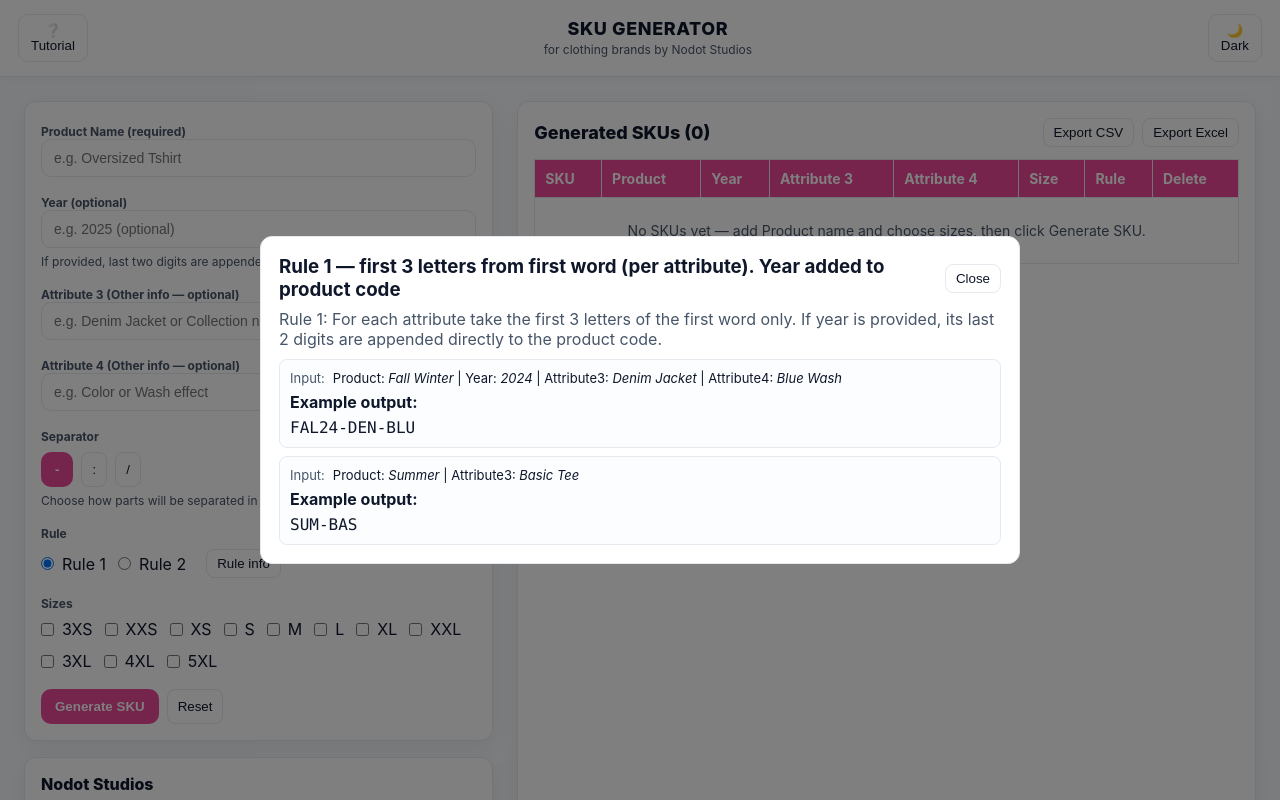
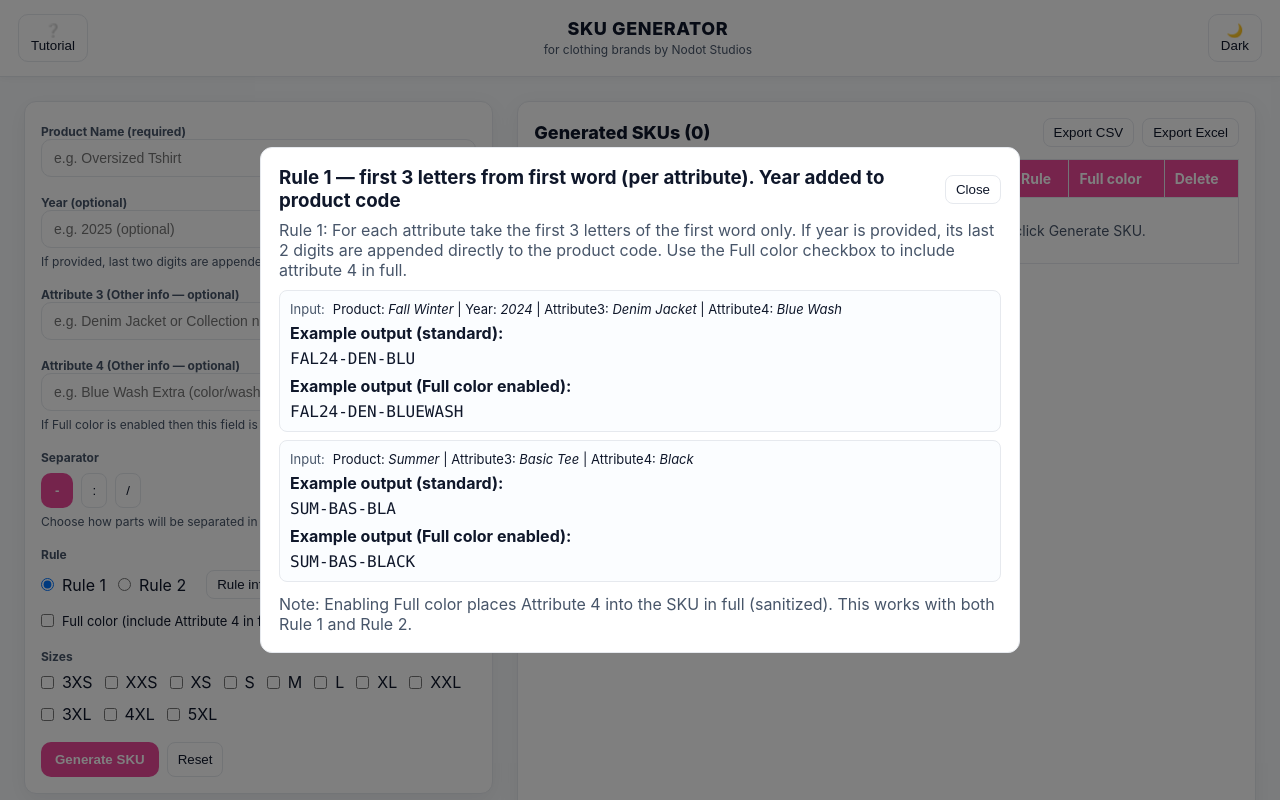
Before and after one commit to nodotstudios/sku-generator, a Next.js app: page / in a window 1280 px wide. Both pictures are taken after a click on the button "Rule info". Shown: the top 800 px of the page. Built offline with nearby package versions, Linux system fonts and the light colour scheme.

Commit message:
feat: rule added

```diff
--- a/app/page.js
+++ b/app/page.js
@@ -13,8 +13,9 @@ export default function SkuGenerator() {
   const [error, setError] = useState("");
   const [darkMode, setDarkMode] = useState(false);
 
-  const [rule, setRule] = useState("rule1");
+  const [rule, setRule] = useState("rule1"); // rule1 or rule2
   const [separator, setSeparator] = useState("-");
+  const [fullColor, setFullColor] = useState(false); // NEW: checkbox that forces attribute4 full
   const [showRuleModal, setShowRuleModal] = useState(false);
   const [showHowTo, setShowHowTo] = useState(false);
 
@@ -74,22 +75,34 @@ export default function SkuGenerator() {
     return words.map((w) => (w[0] || "")).join("");
   };
 
+  // sanitize full attribute: remove spaces and non-alphanumeric, preserve letters+digits
+  const sanitizeFull = (text) => {
+    if (!text) return "";
+    return text.trim().replace(/\s+/g, "").replace(/[^a-zA-Z0-9]/g, "");
+  };
+
   const buildProductCode = (prod, yearVal, ruleSel) => {
     if (!prod) return "";
     if (ruleSel === "rule1") {
       const code = firstNLettersOfFirstWord(prod, 3);
       return yearVal ? `${code}${String(yearVal).slice(-2)}` : code;
     } else {
+      // rule2 uses first letters of up to first 3 words for product
       const code = firstLetterOfFirstNWords(prod, 3);
       return yearVal ? `${code}${String(yearVal).slice(-2)}` : code;
     }
   };
 
-  const buildAttrCode = (text, ruleSel) => {
+  // build attribute code; attr4Full flag forces full sanitized value for attribute4
+  const buildAttrCode = (text, ruleSel, attr4Full = false) => {
     if (!text) return "";
+    if (attr4Full) {
+      return sanitizeFull(text);
+    }
     if (ruleSel === "rule1") {
       return firstNLettersOfFirstWord(text, 3);
     } else {
+      // rule2 uses first letters of up to first 3 words
       return firstLetterOfFirstNWords(text, 3);
     }
   };
@@ -102,8 +115,8 @@ export default function SkuGenerator() {
     setError("");
 
     const prodCode = buildProductCode(product, year, rule).toUpperCase();
-    const attr3Code = buildAttrCode(attribute3, rule).toUpperCase();
-    const attr4Code = buildAttrCode(attribute4, rule).toUpperCase();
+    const attr3Code = buildAttrCode(attribute3, rule, false).toUpperCase();
+    const attr4Code = buildAttrCode(attribute4, rule, fullColor).toUpperCase(); // fullColor applied here
 
     const parts = [];
     if (prodCode) parts.push(prodCode);
@@ -124,6 +137,7 @@ export default function SkuGenerator() {
         size,
         rule,
         separator: sep,
+        fullColor,
       };
     });
 
@@ -145,7 +159,7 @@ export default function SkuGenerator() {
   };
 
   const exportCSV = () => {
-    const data = generated.map(({ sku, product, year, attribute3, attribute4, size, rule, separator }) => ({
+    const data = generated.map(({ sku, product, year, attribute3, attribute4, size, rule, separator, fullColor }) => ({
       SKU: sku,
       Product: product,
       Year: year,
@@ -154,6 +168,7 @@ export default function SkuGenerator() {
       Size: size,
       Rule: rule,
       Separator: separator,
+      FullColor: fullColor ? "yes" : "no",
     }));
     const ws = XLSX.utils.json_to_sheet(data);
     const wb = XLSX.utils.book_new();
@@ -162,7 +177,7 @@ export default function SkuGenerator() {
   };
 
   const exportExcel = () => {
-    const data = generated.map(({ sku, product, year, attribute3, attribute4, size, rule, separator }) => ({
+    const data = generated.map(({ sku, product, year, attribute3, attribute4, size, rule, separator, fullColor }) => ({
       SKU: sku,
       Product: product,
       Year: year,
@@ -171,6 +186,7 @@ export default function SkuGenerator() {
       Size: size,
       Rule: rule,
       Separator: separator,
+      FullColor: fullColor ? "yes" : "no",
     }));
     const ws = XLSX.utils.json_to_sheet(data);
     const wb = XLSX.utils.book_new();
@@ -213,7 +229,6 @@ export default function SkuGenerator() {
       color: palette.text,
       paddingBottom: 24,
     },
-    /* header uses grid so center stays perfectly centered */
     header: {
       padding: "14px 18px",
       background: palette.surface,
@@ -229,7 +244,6 @@ export default function SkuGenerator() {
     headerRight: { display: "flex", alignItems: "center", justifyContent: "flex-end", gap: 8 },
     title: { fontSize: 18, fontWeight: 800, letterSpacing: 0.6 },
     subTitle: { fontSize: 12, color: palette.muted, marginTop: 4 },
-    headerActions: { display: "flex", gap: 8, alignItems: "center" },
     toggleBtn: { padding: "8px 12px", borderRadius: 10, border: `1px solid ${palette.border}`, background: "transparent", color: palette.text, cursor: "pointer" },
     wrap: { display: "flex", gap: 24, padding: 24, flexWrap: "wrap" },
     left: { flex: "1 1 360px", maxWidth: 520, display: "flex", flexDirection: "column", gap: 16 },
@@ -256,19 +270,19 @@ export default function SkuGenerator() {
       title: "Rule 1 — first 3 letters from first word (per attribute). Year added to product code",
       examples: [
         { input: { product: "Fall Winter", year: "2024", attribute3: "Denim Jacket", attribute4: "Blue Wash" } },
-        { input: { product: "Summer", year: "", attribute3: "Basic Tee", attribute4: "" } },
+        { input: { product: "Summer", year: "", attribute3: "Basic Tee", attribute4: "Black" } },
       ],
       note:
-        "Rule 1: For each attribute take the first 3 letters of the first word only. If year is provided, its last 2 digits are appended directly to the product code.",
+        "Rule 1: For each attribute take the first 3 letters of the first word only. If year is provided, its last 2 digits are appended directly to the product code. Use the Full color checkbox to include attribute 4 in full.",
     },
     rule2: {
       title: "Rule 2 — first letters of up to first 3 words (per attribute). Year added to product code",
       examples: [
         { input: { product: "Fall Winter Collection", year: "2024", attribute3: "Denim Jacket", attribute4: "Blue Wash" } },
-        { input: { product: "Summer", year: "", attribute3: "Basic Tee Long", attribute4: "" } },
+        { input: { product: "Summer", year: "", attribute3: "Basic Tee Long", attribute4: "Black" } },
       ],
       note:
-        "Rule 2: For each attribute take the first letter of each of the first up to 3 words and join them. If year is provided, its last 2 digits are appended directly to the product code.",
+        "Rule 2: For each attribute take the first letter of each of the first up to 3 words and join them. If year is provided, its last 2 digits are appended directly to the product code. Use the Full color checkbox to include attribute 4 in full.",
     },
   };
 
@@ -289,7 +303,7 @@ export default function SkuGenerator() {
 
         {/* center - always centered */}
         <div style={styles.headerCenter}>
-          <div style={{ ...styles.title, fontSize: isMobile ? 16 : 18, lineHeight: 1 }}>{/* center main title */}
+          <div style={{ ...styles.title, fontSize: isMobile ? 16 : 18, lineHeight: 1 }}>
             SKU GENERATOR
           </div>
           <div style={styles.subTitle}>for clothing brands by Nodot Studios</div>
@@ -331,7 +345,8 @@ export default function SkuGenerator() {
 
               <div>
                 <div style={styles.label}>Attribute 4 (Other info — optional)</div>
-                <input style={styles.input} placeholder="e.g. Color or Wash effect" value={attribute4} onChange={(e) => setAttribute4(e.target.value)} />
+                <input style={styles.input} placeholder="e.g. Blue Wash Extra (color/wash/full text)" value={attribute4} onChange={(e) => setAttribute4(e.target.value)} />
+                <div style={styles.smallNote}>If Full color is enabled then this field is included in full (sanitized) in the SKU.</div>
               </div>
 
               <div>
@@ -357,6 +372,13 @@ export default function SkuGenerator() {
                   </label>
                   <button onClick={() => setShowRuleModal(true)} style={{ ...styles.btnGhost, marginLeft: 8 }}>Rule info</button>
                 </div>
+              </div>
+
+              <div>
+                <label style={{ display: "inline-flex", alignItems: "center", gap: 8 }}>
+                  <input type="checkbox" checked={fullColor} onChange={(e) => setFullColor(e.target.checked)} />
+                  <span style={{ color: palette.text, fontSize: 13 }}>Full color (include Attribute 4 in full)</span>
+                </label>
               </div>
 
               <div>
@@ -423,13 +445,14 @@ export default function SkuGenerator() {
                   <th style={styles.th}>Attribute 4</th>
                   <th style={styles.th}>Size</th>
                   <th style={styles.th}>Rule</th>
+                  <th style={styles.th}>Full color</th>
                   <th style={styles.th}>Delete</th>
                 </tr>
               </thead>
               <tbody>
                 {generated.length === 0 && (
                   <tr>
-                    <td colSpan={8} style={{ ...styles.td, textAlign: "center", padding: 24, color: palette.muted }}>
+                    <td colSpan={9} style={{ ...styles.td, textAlign: "center", padding: 24, color: palette.muted }}>
                       No SKUs yet — add Product name and choose sizes, then click Generate SKU.
                     </td>
                   </tr>
@@ -444,6 +467,7 @@ export default function SkuGenerator() {
                     <td style={styles.td}>{row.attribute4}</td>
                     <td style={styles.td}>{row.size}</td>
                     <td style={styles.td}>{row.rule}</td>
+                    <td style={styles.td}>{row.fullColor ? "yes" : "no"}</td>
                     <td style={{ ...styles.td, textAlign: "center" }}>
                       <button style={styles.btnGhost} onClick={() => deleteSKU(i)}>❌</button>
                     </td>
@@ -477,14 +501,22 @@ export default function SkuGenerator() {
                 const inp = ex.input;
                 const produced = (() => {
                   const p = buildProductCode(inp.product, inp.year, rule).toUpperCase();
-                  const a3 = buildAttrCode(inp.attribute3, rule).toUpperCase();
-                  const a4 = buildAttrCode(inp.attribute4 || "", rule).toUpperCase();
+                  const a3 = buildAttrCode(inp.attribute3 || "", rule, false).toUpperCase();
+                  // when fullColor is true the attribute4 is sanitized full; for example preview we show both variants
+                  const a4Regular = buildAttrCode(inp.attribute4 || "", rule, false).toUpperCase();
+                  const a4Full = buildAttrCode(inp.attribute4 || "", rule, true).toUpperCase();
                   const sep = "-";
-                  const parts = [];
-                  if (p) parts.push(p);
-                  if (a3) parts.push(a3);
-                  if (a4) parts.push(a4);
-                  return parts.join(sep);
+                  const partsRegular = [];
+                  const partsFull = [];
+                  if (p) partsRegular.push(p);
+                  if (a3) partsRegular.push(a3);
+                  if (a4Regular) partsRegular.push(a4Regular);
+
+                  if (p) partsFull.push(p);
+                  if (a3) partsFull.push(a3);
+                  if (a4Full) partsFull.push(a4Full);
+
+                  return { regular: partsRegular.join(sep), full: partsFull.join(sep) };
                 })();
 
                 return (
@@ -499,12 +531,19 @@ export default function SkuGenerator() {
                       </span>
                     </div>
                     <div style={{ marginTop: 6 }}>
-                      <strong>Example output:</strong>
-                      <div style={{ fontFamily: "ui-monospace, SFMono-Regular, Menlo, monospace", marginTop: 6 }}>{produced}</div>
+                      <strong>Example output (standard):</strong>
+                      <div style={{ fontFamily: "ui-monospace, SFMono-Regular, Menlo, monospace", marginTop: 6 }}>{produced.regular}</div>
+                      <div style={{ height: 8 }} />
+                      <strong>Example output (Full color enabled):</strong>
+                      <div style={{ fontFamily: "ui-monospace, SFMono-Regular, Menlo, monospace", marginTop: 6 }}>{produced.full}</div>
                     </div>
                   </div>
                 );
               })}
+            </div>
+
+            <div style={{ marginTop: 12, color: palette.muted }}>
+              Note: Enabling Full color places Attribute 4 into the SKU in full (sanitized). This works with both Rule 1 and Rule 2.
             </div>
           </div>
         </div>
@@ -525,6 +564,7 @@ export default function SkuGenerator() {
               <li>Enter <strong>Product Name</strong> (required).</li>
               <li>Year is optional. If provided, the last two digits will be appended to the product code.</li>
               <li>Attribute 3 and Attribute 4 are optional. Add extra info such as styles or collection names.</li>
+              <li>Use the <strong>Full color</strong> checkbox to include Attribute 4 in full (sanitized). If unchecked, Attribute 4 follows the selected rule.</li>
               <li>Choose a <strong>separator</strong> (-, :, /) used across the SKU parts.</li>
               <li>Select a <strong>rule</strong> to decide how codes are extracted from the attributes. Click Rule info for examples.</li>
               <li>Select sizes and click <strong>Generate SKU</strong>. SKUs are stored in your browser.</li>
```
